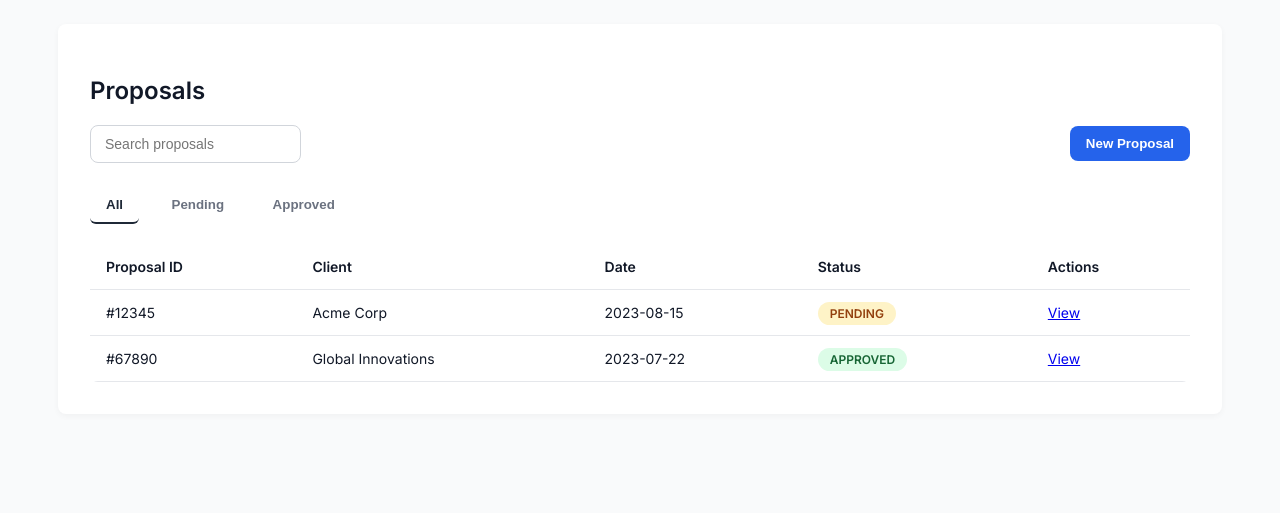
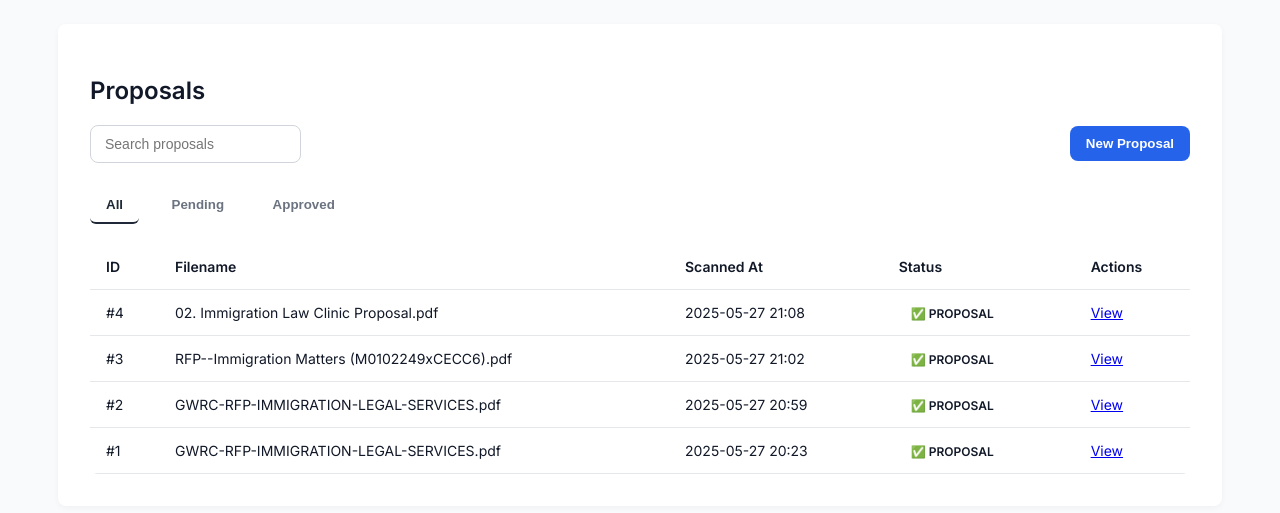
Before and after one commit to saianeesh01/proposal_scanner_prototype, a Flask app: page /dashboard in a window 1280 px wide. Shown: the part 57-570 px from the top of the page. Run offline with Flask 3, Linux system fonts and the light colour scheme; parts of the project's set-up code (start-up, migrations or seed data) failed here and were passed over.

Commit message:
improved dashboard and added results page

```diff
--- a/backend/app.py
+++ b/backend/app.py
@@ -1,30 +1,41 @@
+import os
 import csv
-from flask import Flask, request, render_template, redirect, url_for
+from flask import Flask, request, render_template, redirect, url_for, session
+from dotenv import load_dotenv
+from models import db, ProposalScan
 from ocr_utils import extract_text_from_bytes
 from faiss_utils import classify_document
 from logger import log_scan
 from llm_utils import summarize_proposal
-from textract_s3_utils import upload_to_s3, start_text_detection, get_job_result, analyze_if_needed, is_structured_page
+from textract_s3_utils import (
+    upload_to_s3, start_text_detection, get_job_result,
+    analyze_if_needed, is_structured_page
+)
+from qualifier_rules import apply_heuristic_boosts
+from models import ProposalScan
 
+# --- App Setup ---
 app = Flask(__name__)
+load_dotenv()
+
+app.secret_key = os.getenv("FLASK_SECRET_KEY", "fallback-secret")
+app.config["SQLALCHEMY_DATABASE_URI"] = "sqlite:///scans.db"
+app.config["SQLALCHEMY_TRACK_MODIFICATIONS"] = False
+
+db.init_app(app)
+
+with app.app_context():
+    db.create_all()
+
+# --- Routes ---
 
 @app.route("/dashboard")
 def dashboard():
-    proposals = [
-        {"id": 12345, "client": "Acme Corp", "date": "2023-08-15", "status": "Pending"},
-        {"id": 67890, "client": "Global Innovations", "date": "2023-07-22", "status": "Approved"},
-        # ...more rows
-    ]
+    proposals = ProposalScan.query.order_by(ProposalScan.created_at.desc()).all()
     return render_template("index.html", proposals=proposals)
 
 @app.route("/", methods=["GET", "POST"])
 def index():
-    extracted_text = None
-    prediction = None
-    summary = None
-    form_fields = None
-    used_keywords = False  # ✅ Set default
-
     if request.method == "POST":
         uploaded_file = request.files.get("document")
         scan_type = request.form.get("scan_type")
@@ -32,41 +43,50 @@ def index():
         if uploaded_file:
             file_bytes = uploaded_file.read()
 
+            # Extract text
             if scan_type == "s3":
-                # ✅ Hybrid S3 flow
                 s3_key = upload_to_s3(file_bytes, uploaded_file.filename)
                 blocks = get_job_result(start_text_detection(s3_key))
                 lines = [b['Text'] for b in blocks if b['BlockType'] == 'LINE']
                 extracted_text = "\n".join(lines)
+                form_fields = analyze_if_needed(s3_key) if is_structured_page(lines) else None
+            else:
+                extracted_text = extract_text_from_bytes(file_bytes)
+                form_fields = None
 
-                if is_structured_page(lines):
-                    form_fields = analyze_if_needed(s3_key)
+            # Classification
+            label, distance, used_keywords = classify_document(extracted_text)
+            final_label, confidence, rule_flags = apply_heuristic_boosts(label, distance, extracted_text)
+            summary = summarize_proposal(extracted_text) if label == "PROPOSAL" else None
 
-                label, distance, used_keywords = classify_document(extracted_text)
-                prediction = f"{label.upper()} (distance: {round(distance, 2)})"
+            # Logging
+            log_scan(uploaded_file.filename, extracted_text, label, distance, used_keywords)
+
+            # Save to DB
+            new_scan = ProposalScan(
+                filename=uploaded_file.filename,
+                prediction=f"{final_label} (confidence: {round(confidence, 2)})",
+                summary=summary or "(No summary available)"
+            )
+            db.session.add(new_scan)
+            db.session.commit()
+
+            return redirect(url_for("results", scan_id=new_scan.id))
+
+    proposals = ProposalScan.query.order_by(ProposalScan.created_at.desc()).all()
+    return render_template("index.html", proposals=proposals)
+
+@app.route("/results/<int:scan_id>")
+def results(scan_id):
+    result = ProposalScan.query.get_or_404(scan_id)
+    return render_template(
+        "results.html",
+        prediction=result.prediction,
+        summary=result.summary,
+        rules=session.get("rules", {})  # <-- store rules from last scan in session
+    )
 
 
-            else:
-                # ✅ Local flow with FAISS + classifier
-                extracted_text = extract_text_from_bytes(file_bytes)
-                label, distance, used_keywords = classify_document(extracted_text)
-                prediction = f"{label.upper()} (distance: {round(distance, 2)})"
-            # After extracting text and classifying
-            if label == "PROPOSAL":
-                summary = summarize_proposal(extracted_text)
-            # ✅ Log results
-            log_scan(uploaded_file.filename, extracted_text, label, distance, used_keywords)
-
-    return render_template(
-    "index.html",
-    text=extracted_text,
-    prediction=prediction,
-    summary=summary,
-    form_fields=form_fields,
-    used_keywords=used_keywords,
-    #proposals=proposals  # Optional if you want to load the table dynamically
-)
-
-
+# --- Run App ---
 if __name__ == "__main__":
     app.run(debug=True)
--- /dev/null
+++ b/backend/qualifier_rules.py
@@ -0,0 +1,55 @@
+import re
+
+proposal_keywords = [
+    "request for proposals", "rfp", "proposal", "solicitation", "submission deadline",
+    "scope of work", "deliverables", "contract award", "technical approach",
+    "budget", "cost proposal", "funding", "requirements", "qualifications",
+    "evaluation criteria", "statement of work"
+]
+def count_matched_keywords(text):
+    text_lower = text.lower()
+    return sum(1 for keyword in proposal_keywords if keyword in text_lower)
+
+def contains_keywords(text):
+    text_lower = text.lower()
+    return any(keyword in text_lower for keyword in proposal_keywords)
+
+def starts_like_proposal(text, lines_to_check=10):
+    lines = text.strip().splitlines()
+    top = "\n".join(lines[:lines_to_check]).lower()
+    return any(phrase in top for phrase in ["request for proposal", "solicitation", "invitation to bid"])
+
+
+def mentions_submission(text):
+    return "submit" in text.lower() and "deadline" in text.lower()
+
+def has_structured_sections(text):
+    pattern = r"\n\s*(scope of work|budget|timeline|evaluation criteria|deliverables|requirements)\s*\n"
+    return bool(re.search(pattern, text.lower()))
+
+
+def apply_heuristic_boosts(label, distance, text):
+    keyword_hits = count_matched_keywords(text)
+    keyword_boost = min(keyword_hits, 3) * 0.05
+    structured_boost = 0.05 if has_structured_sections(text) else 0
+    header_boost = 0.05 if starts_like_proposal(text) else 0
+    submission_boost = 0.05 if mentions_submission(text) else 0
+
+    total_boost = keyword_boost + structured_boost + header_boost + submission_boost
+    confidence = 1 - distance + total_boost
+
+    if confidence > 0.8:
+        final_label = "PROPOSAL"
+    elif confidence > 0.65:
+        final_label = "MAYBE_PROPOSAL"
+    else:
+        final_label = "NON_PROPOSAL"
+
+    explanation = {
+        "keywords": f"{keyword_hits} hit(s)",
+        "structure": "✅" if structured_boost else "❌",
+        "header": "✅" if header_boost else "❌",
+        "submission": "✅" if submission_boost else "❌"
+    }
+
+    return final_label, confidence, explanation
--- a/backend/requirements.txt
+++ b/backend/requirements.txt
@@ -8,3 +8,4 @@ faiss-cpu
 requests
 numpy
 torch
+flask_sqlalchemy>=3.1.1
--- a/backend/static/style.css
+++ b/backend/static/style.css
@@ -155,3 +155,13 @@ pre {
     line-height: 1.6;
     color: #374151;
 }
+.summary-box, .text-box {
+    background: #f9f9f9;
+    padding: 12px;
+    border-radius: 8px;
+    font-family: monospace;
+    white-space: pre-wrap;
+    max-height: 400px;
+    overflow-y: auto;
+    margin-bottom: 20px;
+}
--- a/backend/templates/index.html
+++ b/backend/templates/index.html
@@ -33,57 +33,32 @@
     <table class="proposal-table">
         <thead>
         <tr>
-            <th>Proposal ID</th>
-            <th>Client</th>
-            <th>Date</th>
+            <th>ID</th>
+            <th>Filename</th>
+            <th>Scanned At</th>
             <th>Status</th>
             <th>Actions</th>
         </tr>
         </thead>
         <tbody>
         {% for row in proposals %}
-        <tr>
+        <tr onclick="window.location.href='/results/{{ row.id }}'">
             <td>#{{ row.id }}</td>
-            <td>{{ row.client }}</td>
-            <td>{{ row.date }}</td>
-            <td><span class="badge {{ row.status|lower }}">{{ row.status }}</span></td>
-            <td><a href="#">View</a></td>
+            <td>{{ row.filename }}</td>
+            <td>{{ row.created_at.strftime('%Y-%m-%d %H:%M') }}</td>
+            <td>
+                <span class="badge">
+                    {% if "PROPOSAL" in row.prediction %}✅ Proposal
+                    {% elif "MAYBE" in row.prediction %}🤔 Maybe
+                    {% else %}❌ Not a Proposal
+                    {% endif %}
+                </span>
+            </td>
+            <td><a href="/results/{{ row.id }}">View</a></td>
         </tr>
         {% endfor %}
         </tbody>
     </table>
-
-    {% if prediction %}
-    <div style="margin-top: 30px;">
-        <h4>Prediction:</h4>
-        <p>
-            {% if "PROPOSAL" in prediction %}
-                ✅ {{ prediction }}
-            {% elif "MAYBE_PROPOSAL" in prediction %}
-                🤔 {{ prediction }}
-            {% else %}
-                ❌ {{ prediction }}
-            {% endif %}
-            {% if used_keywords %}
-                <span style="color: #888;">🔎 Boosted by keywords</span>
-            {% endif %}
-        </p>
-    </div>
-    {% endif %}
-
-    {% if summary %}
-    <h4>📋 Summary</h4>
-    <div style="background: #f7f7f7; padding: 10px; border-radius: 5px;">
-        <pre>{{ summary }}</pre>
-    </div>
-    {% endif %}
-
-    {% if text %}
-    <h4>🧾 Extracted Text</h4>
-    <div style="background: #f7f7f7; padding: 10px; border-radius: 5px; max-height: 300px; overflow-y: auto;">
-        <pre>{{ text }}</pre>
-    </div>
-    {% endif %}
 </div>
 
 <!-- 🔄 Modal Upload Form -->
```
Also changed, not shown: backend/models.py (added, +11 -0 lines), backend/scan_log.csv (+10 -0 lines), backend/templates/results.html (added, +62 -0 lines), backend/instance/scans.db (added), 1 other file.
